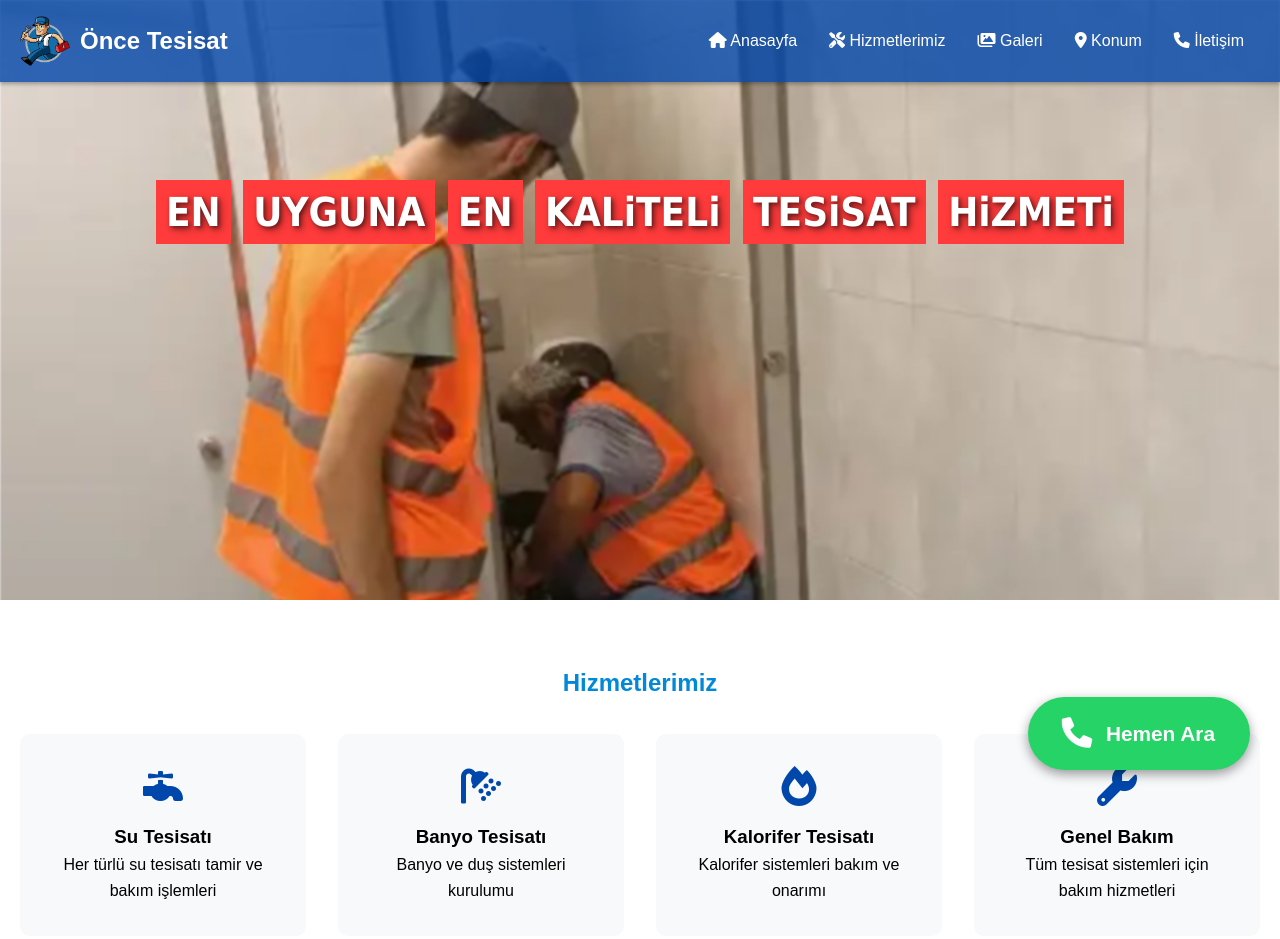
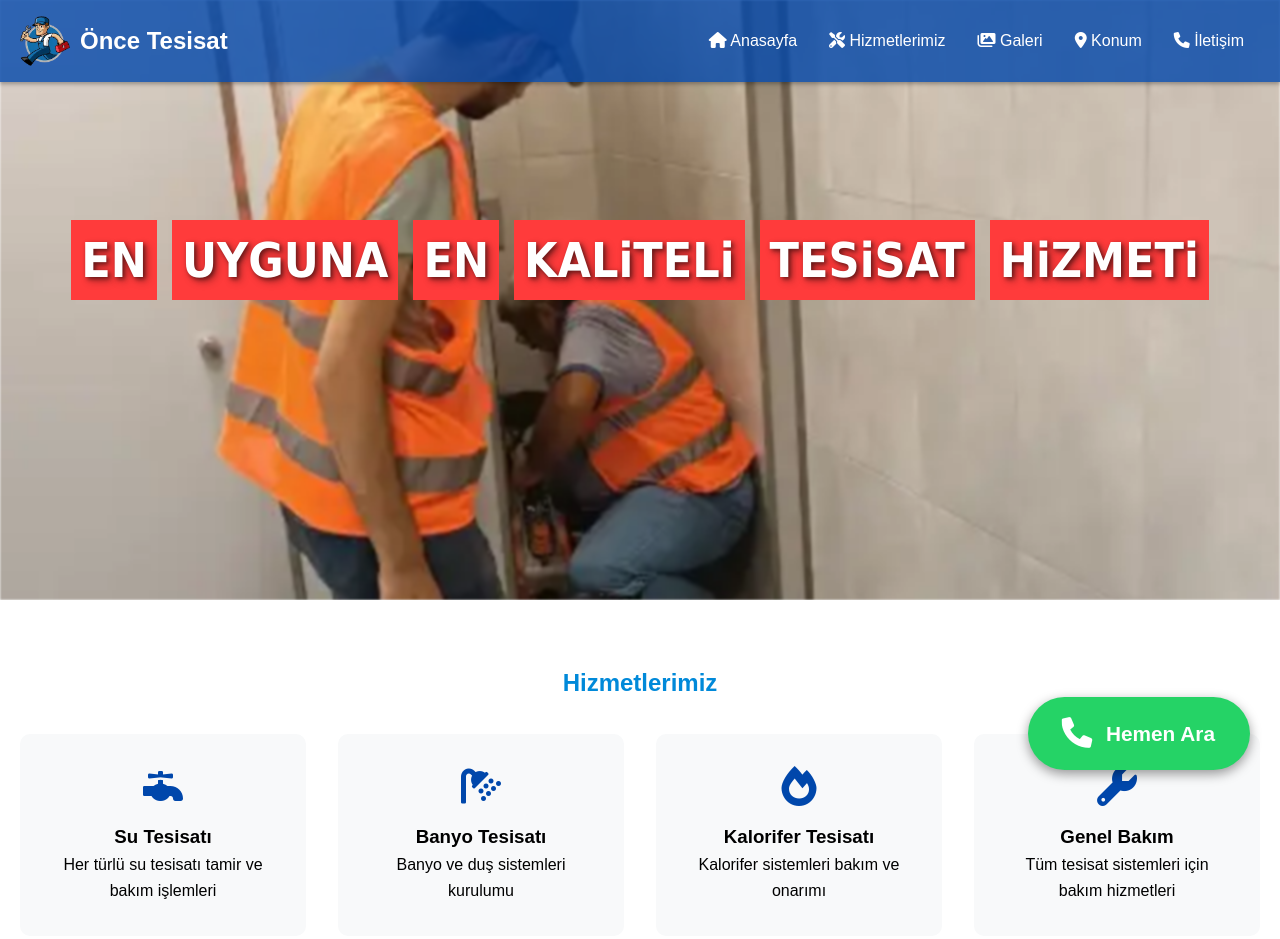
Before and after one commit to SametKula/once_isi_websitesi, a plain HTML site: page index.html in a window 1280 px wide. Shown: the top 939 px of the page. Drawn offline with nearby package versions, Linux system fonts and the light colour scheme.

Commit message:
fix(images) : performance improved
- vh and wh changed to another units
- add object fit cover to all slides
- one image size edited for performance

```diff
--- a/index.html
+++ b/index.html
@@ -66,10 +66,10 @@
 
         .logo-text {
             position: absolute;
-            top: 26vh;
+            top: 33%;
             left: 50%;
             transform: translate(-50%, -50%);
-            font-size: 5vh;
+            font-size: 3rem;
             font-family: 'Tahoma', cursive;
             color: var(--white);
             text-align: center;
@@ -77,8 +77,8 @@
             text-shadow: 2px 2px 4px rgba(0, 0, 0, 0.5), 4px 4px 8px rgba(0, 0, 0, 0.3);
             width: 100%;
             display: block;
-            height: 8vh;
-            line-height: 8vh;
+            height: 6rem;
+            line-height: 5rem;
         }
 
         .logo-text span {
@@ -223,7 +223,7 @@
                      loading="eager"
                      fetchpriority="high"
                      decoding="async"
-                     style="width: 100vw; height: 100vh; object-fit: cover;">
+                     style="width: 100%; height: 600px; object-fit: cover;">
             </div>
 
         </div>
--- a/script.js
+++ b/script.js
@@ -25,8 +25,9 @@ $(document).ready(function() {
         img.loading = "lazy";
         img.fetchpriority = "high";
         img.decoding = "async";
-        img.style.width = '100vw';
-        img.style.height = '100vh';
+        img.style.width = '100%';
+        img.style.height = '100%';
+        img.style.objectFit = "cover"
         slide.appendChild(img);
         slider.appendChild(slide);
     });
```
Also changed, not shown: images/4.webp.
